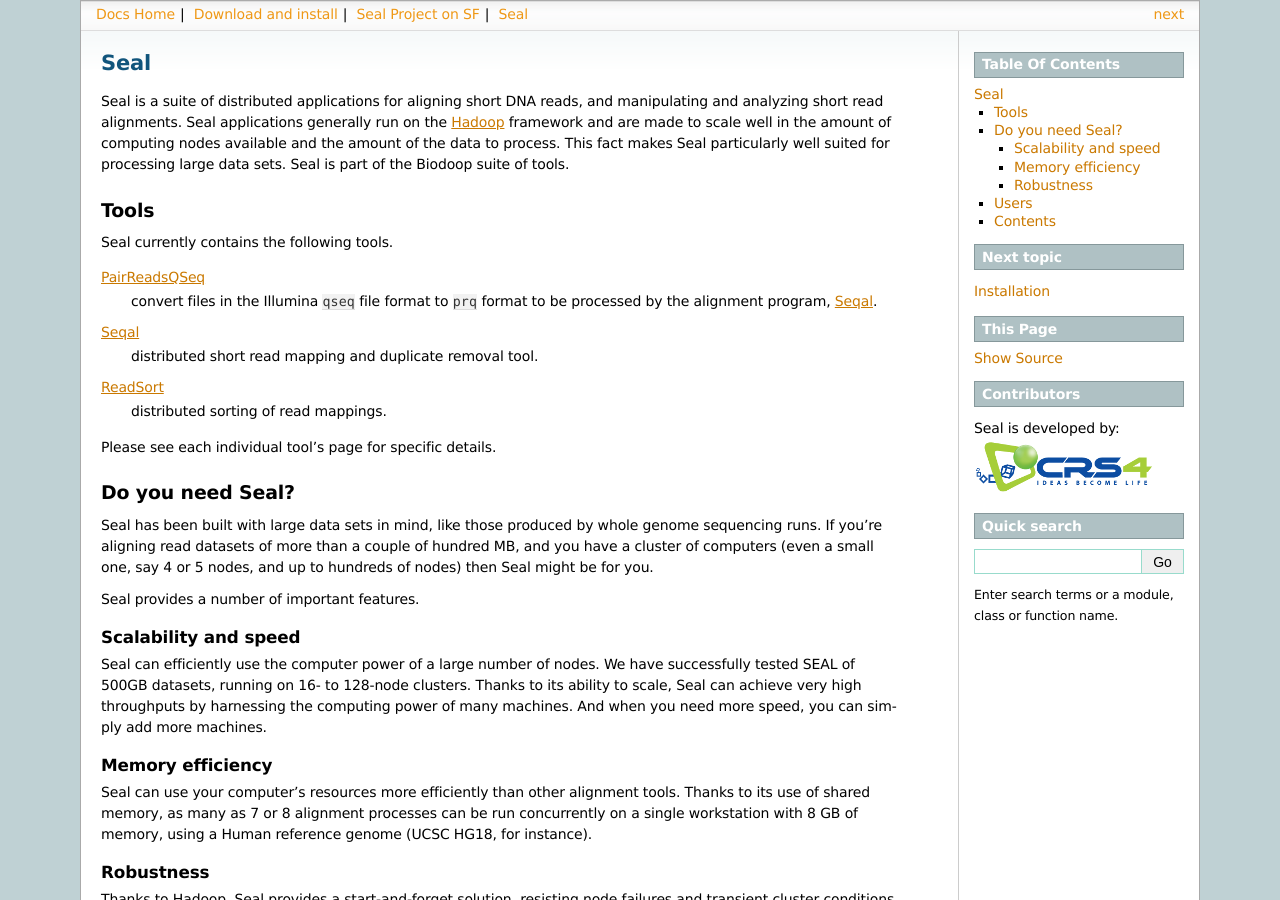
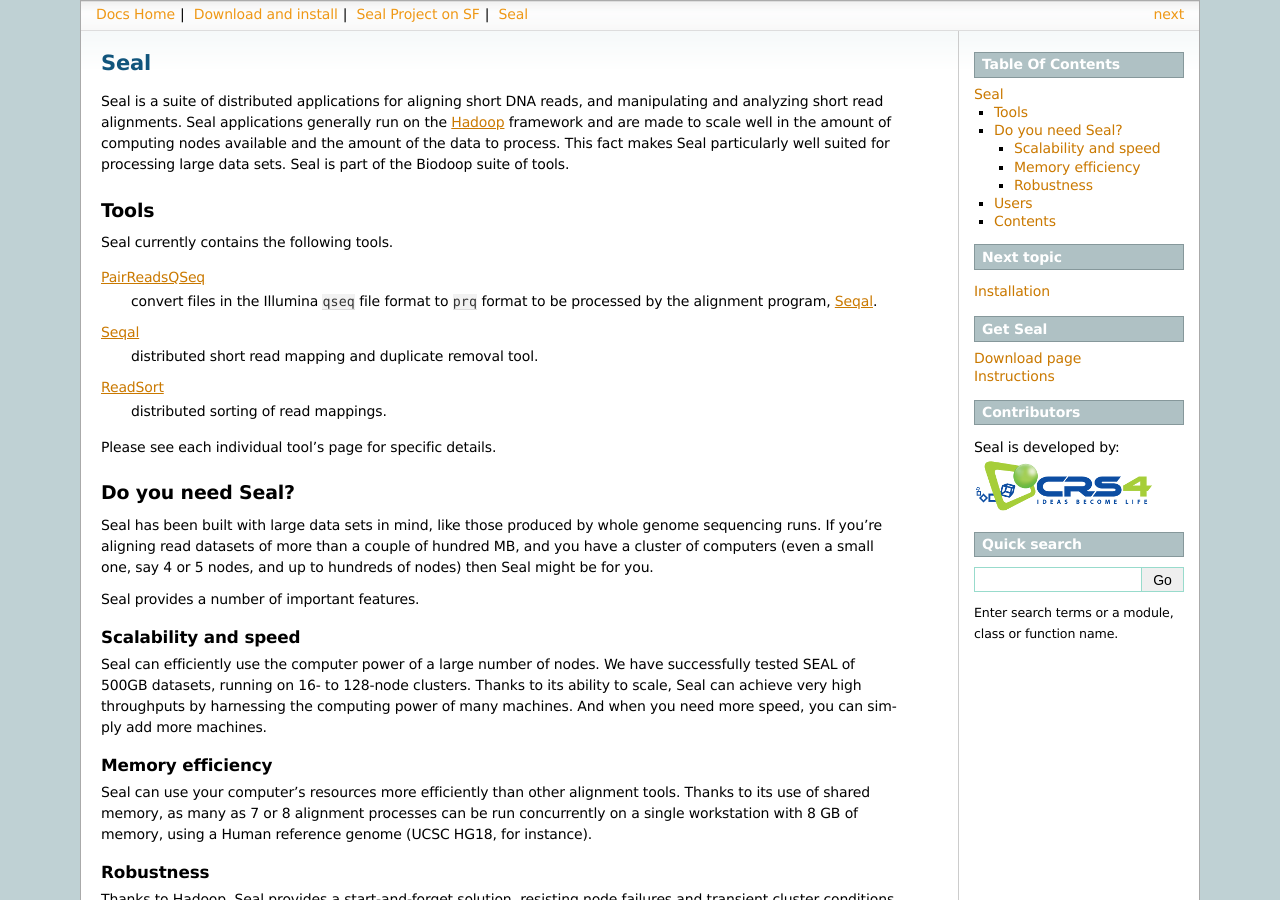
Before and after one commit to crs4/seal, a Sphinx documentation site: the page built from docs/index.rst, in a window 1280 px wide and 900 px high. Built offline with Sphinx 7.4.7, drawn with Linux system fonts in a browser that asks for light colours.

Commit message:
* add links to Download and Installation pages to the sidebar

```diff
--- a/docs/_templates/layout.html
+++ b/docs/_templates/layout.html
@@ -39,6 +39,12 @@
             </ul>
           {%- endif %}
           {%- endblock %}
+
+					<h4>Get Seal</h4>
+					<ul>
+						<li> <a href="http://sourceforge.net/projects/biodoop-seal/files/">Download page</a> </li>
+						<li> <a href="{{ pathto('installation') }}"> Instructions </a> </li>
+					</ul>
 
 					<h4>Contributors</h4>
 					<p class="topless">
--- a/docs/conf.py
+++ b/docs/conf.py
@@ -152,6 +152,7 @@
 
 # If true, links to the reST sources are added to the pages.
 #html_show_sourcelink = True
+html_show_sourcelink = False
 
 # If true, an OpenSearch description file will be output, and all pages will
 # contain a <link> tag referring to it.  The value of this option must be the
```
